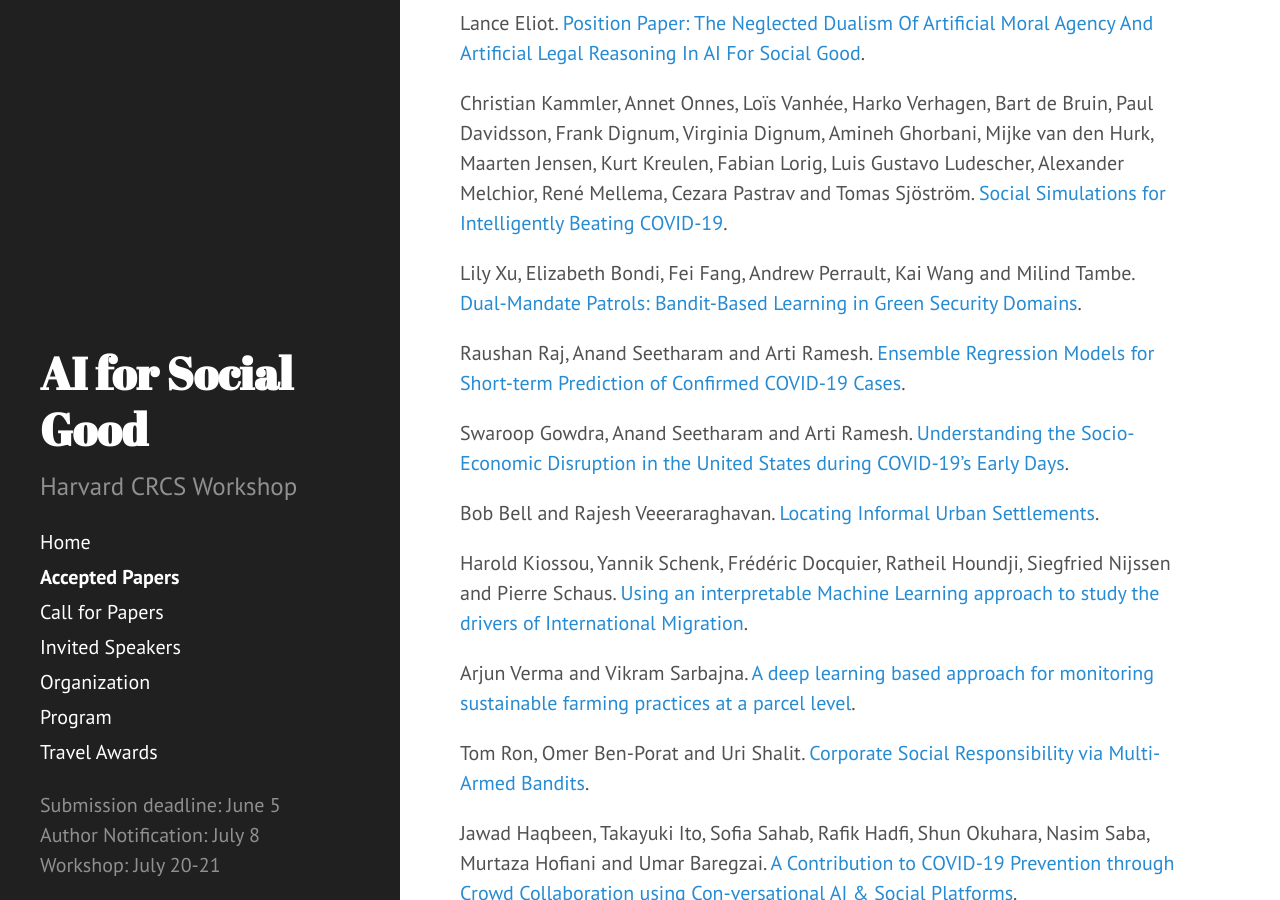
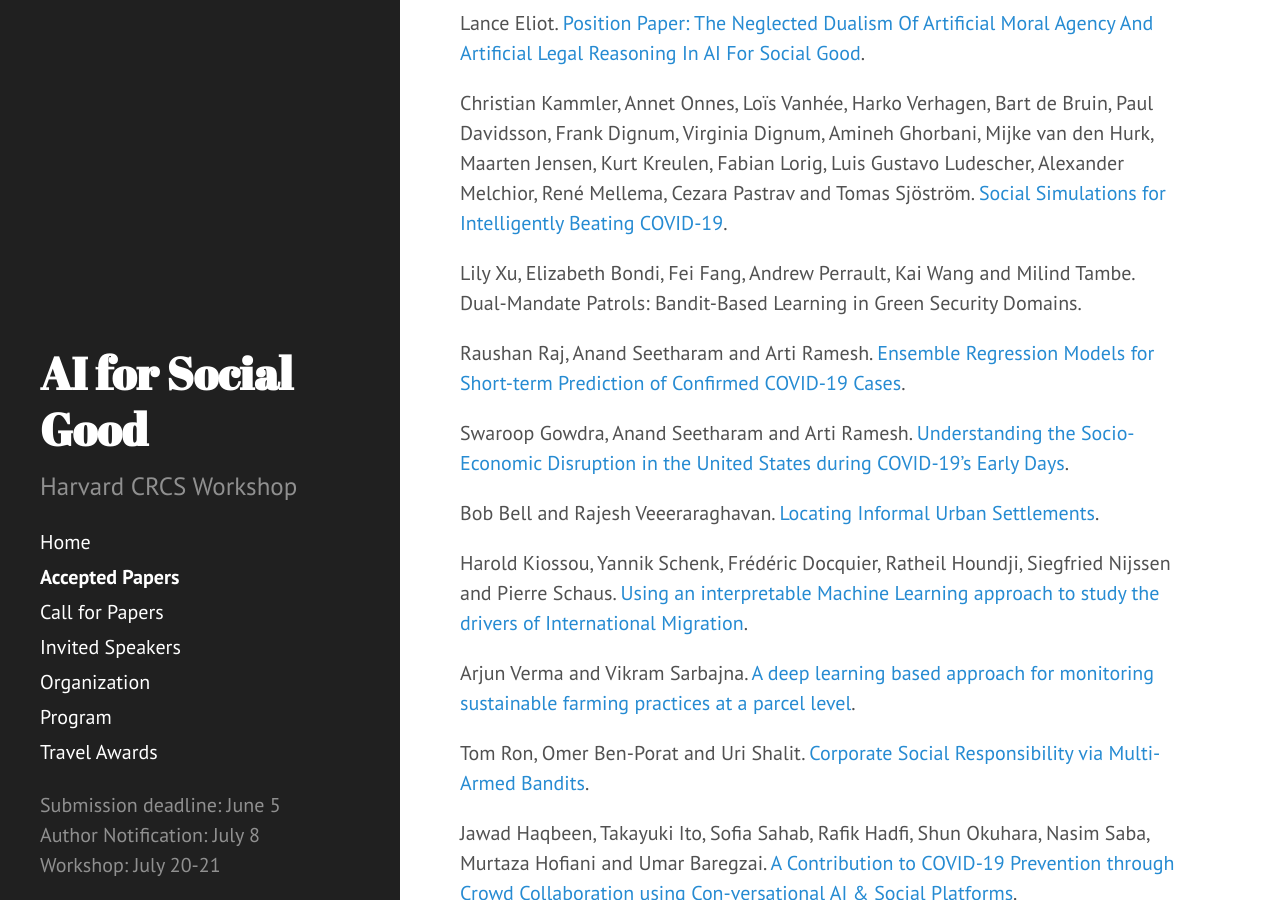
Before and after one commit to slremy/aiforpublichealth.github.io, a Jekyll site: the page built from accepted.md, in a window 1280 px wide and 900 px high, scrolled down 2172 px. Built offline with Jekyll 4.4.1, drawn with Linux system fonts in a browser that asks for light colours; part of the change alters nothing that is shown.

```diff
--- a/accepted.md
+++ b/accepted.md
@@ -55,7 +55,7 @@ Lance Eliot. [Position Paper: The Neglected Dualism Of Artificial Moral Agency A
 
 Christian Kammler, Annet Onnes, Loïs Vanhée, Harko Verhagen, Bart de Bruin, Paul Davidsson, Frank Dignum, Virginia Dignum, Amineh Ghorbani, Mijke van den Hurk, Maarten Jensen, Kurt Kreulen, Fabian Lorig, Luis Gustavo Ludescher, Alexander Melchior, René Mellema, Cezara Pastrav and Tomas Sjöström. [Social Simulations for Intelligently Beating COVID-19](papers/AI4SG_paper_39.pdf).
 
-Lily Xu, Elizabeth Bondi, Fei Fang, Andrew Perrault, Kai Wang and Milind Tambe. [Dual-Mandate Patrols: Bandit-Based Learning in Green Security Domains](papers/AI4SG_paper_40.pdf).
+Lily Xu, Elizabeth Bondi, Fei Fang, Andrew Perrault, Kai Wang and Milind Tambe. Dual-Mandate Patrols: Bandit-Based Learning in Green Security Domains.
 
 Raushan Raj, Anand Seetharam and Arti Ramesh. [Ensemble Regression Models for Short-term Prediction of Confirmed COVID-19 Cases](papers/AI4SG_paper_43.pdf).
 
```
